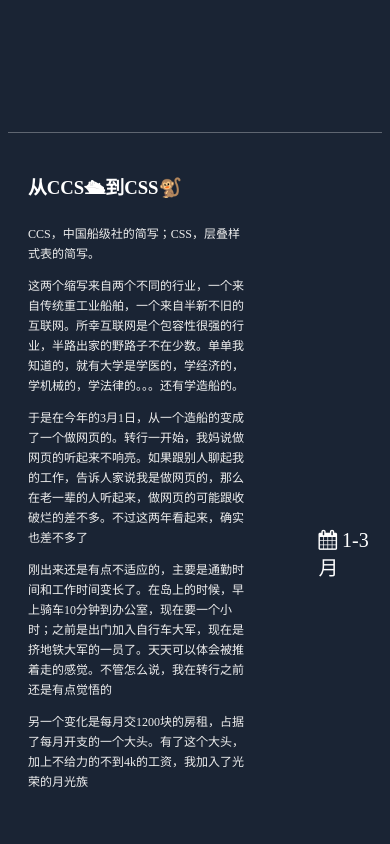
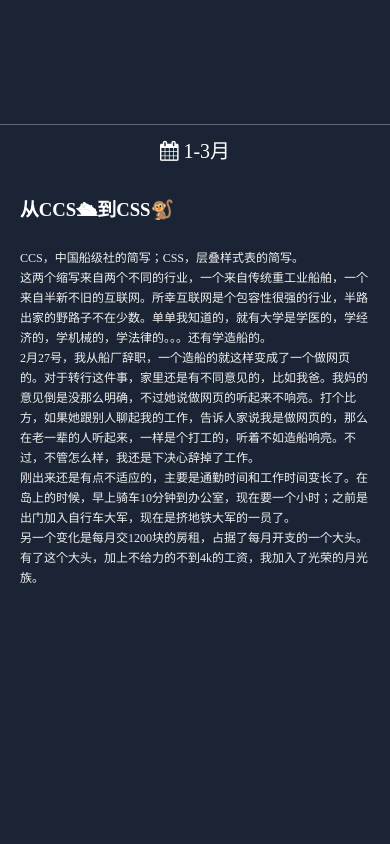
Before and after one commit to imgss/end_of_year, a plain HTML site: page index.html in a window 390 px wide. Shown: the part 720-1564 px from the top of the page. Drawn offline with nearby package versions, Linux system fonts and the light colour scheme; a script that the page names is missing.

Commit message:
移动端适配的修改

```diff
--- a/index.css
+++ b/index.css
@@ -2,9 +2,17 @@ body {
   background-color: #1a2434;
   color: #fff;
   font-size: medium;
+  overflow-x: hidden;
+}
+*{
+  padding: 0;
+  margin: 0;
 }
 html {
   font-size: 10px;
+}
+h3{
+  margin-bottom: 2rem
 }
 p {
   line-height: 1.5em;
@@ -43,7 +51,7 @@ p {
 }
 .month .content {
   width: 80%;
-  margin: 2rem;
+  padding: 2rem;
   overflow: auto;
   align-self: stretch;
 }
@@ -55,4 +63,17 @@ p {
 }
 .month span:last-child {
   font-size: 2rem;
+  margin: 1rem 0;
 }
+@media screen and (max-width:400px){
+  .month{
+    flex-direction: column-reverse;
+    justify-content: flex-end;
+  }
+  .month .content{
+    width: 90vw;
+  }
+  .month .content p{
+    max-width: 100%;
+  }
+}
--- a/2017.html
+++ b/index.html
@@ -1,7 +1,7 @@
 <!DOCTYPE html>
 <html>
   <head>
-    <meta name="viewport" content="width=device-width, initial-scale=1, maximum-scale=1">
+    <meta name="viewport" content="width=device-width, initial-scale=1, maximum-scale=1,user-scalable=no">
     <link rel="stylesheet" href="index.css">
     <link href="https://cdn.bootcss.com/font-awesome/4.7.0/css/font-awesome.min.css" rel="stylesheet">
     <link rel="stylesheet" href="https://cdnjs.cloudflare.com/ajax/libs/animate.css/3.5.2/animate.min.css">
@@ -40,9 +40,9 @@
           <h3>从CCS🛳到CSS🐒</h3>
           <p>CCS，中国船级社的简写；CSS，层叠样式表的简写。</p>
           <p>这两个缩写来自两个不同的行业，一个来自传统重工业船舶，一个来自半新不旧的互联网。所幸互联网是个包容性很强的行业，半路出家的野路子不在少数。单单我知道的，就有大学是学医的，学经济的，学机械的，学法律的。。。还有学造船的。</p>
-          <p>于是在今年的3月1日，从一个造船的变成了一个做网页的。转行一开始，我妈说做网页的听起来不响亮。如果跟别人聊起我的工作，告诉人家说我是做网页的，那么在老一辈的人听起来，做网页的可能跟收破烂的差不多。不过这两年看起来，确实也差不多了</p>
-          <p>刚出来还是有点不适应的，主要是通勤时间和工作时间变长了。在岛上的时候，早上骑车10分钟到办公室，现在要一个小时；之前是出门加入自行车大军，现在是挤地铁大军的一员了。天天可以体会被推着走的感觉。不管怎么说，我在转行之前还是有点觉悟的</p>
-          <p>另一个变化是每月交1200块的房租，占据了每月开支的一个大头。有了这个大头，加上不给力的不到4k的工资，我加入了光荣的月光族</p>
+          <p>2月27号，我从船厂辞职，一个造船的就这样变成了一个做网页的。对于转行这件事，家里还是有不同意见的，比如我爸。我妈的意见倒是没那么明确，不过她说做网页的听起来不响亮。打个比方，如果她跟别人聊起我的工作，告诉人家说我是做网页的，那么在老一辈的人听起来，一样是个打工的，听着不如造船响亮。不过，不管怎么样，我还是下决心辞掉了工作。</p>
+          <p>刚出来还是有点不适应的，主要是通勤时间和工作时间变长了。在岛上的时候，早上骑车10分钟到办公室，现在要一个小时；之前是出门加入自行车大军，现在是挤地铁大军的一员了。</p>
+          <p>另一个变化是每月交1200块的房租，占据了每月开支的一个大头。有了这个大头，加上不给力的不到4k的工资，我加入了光荣的月光族。</p>
         </div>
         <span><i class="fa fa-calendar fa-2" aria-hidden="true"></i> 1-3月</span>
       </div>
@@ -55,15 +55,16 @@
           <p>第二天，我过去看了之后，还是挺满意的。有阳台，离公交站近，还能远眺佘山。。。价格也便宜了一点。当时就决定签合同。房东没带合同，我跟他到不远的一个链家去问人家要一份。在路上，他问我。空调是自己装还是让他装，让他装的话每个月加50。啊？没有空调？我看房子的时候怎么没注意。。。没办法了，弄个风扇先凑活吧。。</p>
           <p>签了合同，付了押金，我当天晚上就搬了过去，顺便搞了一个救命的电风扇。其实我搬走的时候，还是有点舍不得原来的地方的--因为那里有救命的空调啊</p>
           <h4>酷暑面前，一切电风扇都是纸老虎</h4>
-          <p>搬进去的第一天，我就感受到了热死了是什么滋味，下班的时候，已经是晚上7点钟，看了一下温度---坚挺的<b>33度</b>。回去之后，风扇开最大档，也并没有什么0用，半夜醒过来都是口干舌燥的。后来，我找到了一个土方法，在风扇上挂湿毛巾，加快散热，半夜吹干了，再换一次。我觉得多少有点作用，也许只是心理上的。就这样过了大概半个多月，温度才慢慢降下来。在时间面前，酷暑也只是纸老虎罢了</p>
+          <p>搬进去的第一天，我就感受到了热死了是什么滋味，下班的时候，已经是晚上7点钟，看了一下温度---坚挺的33度。回去之后，风扇开最大档，也并没有什么0用，半夜醒过来都是口干舌燥的。后来，我找到了一个土方法，在风扇上挂湿毛巾，加快散热，半夜吹干了，再换一次。我觉得多少有点作用，也许只是心理上的。就这样过了大概半个多月，温度才慢慢降下来。在时间面前，酷暑也只是纸老虎罢了</p>
           <p>经历这半个月之后，我还是有收获的--可以详细描述出35度高温天气的体感是什么样的</p>
         </div>
         <span><i class="fa fa-calendar fa-2" aria-hidden="true"></i> 4-7月</span>
       </div>
       <div class="full page4 month">
-        <span class="content">
-
-        </span>
+        <div class="content">
+          <p>8月中旬过后，温度不那么吓人了。在接下来的</p>
+          <p>  </p>
+        </div>
         <span><i class="fa fa-calendar fa-2" aria-hidden="true"></i> 8-12月</span>
       </div>
     </div>
@@ -98,6 +99,19 @@
         // Starting angles in degrees, will transition from these values to 0 in all axes.
         rotate: { x: 10, y: 0, z: 0 },
        });
+       if(!navigator.userAgent.match(/(iPhone|iPod|Android|ios)/i)){
+        sr.reveal('.month .content p', {
+          // 'bottom', 'left', 'top', 'right'
+          origin: 'bottom',
+          // Can be any valid CSS distance, e.g. '5rem', '10%', '20vw', etc.
+          distance: '30vh',
+          duration: 500,
+          delay: 100,
+          // Starting angles in degrees, will transition from these values to 0 in all axes.
+          scale: 0.5,
+        })
+      }
+
     </script>
 
   </body>
```
